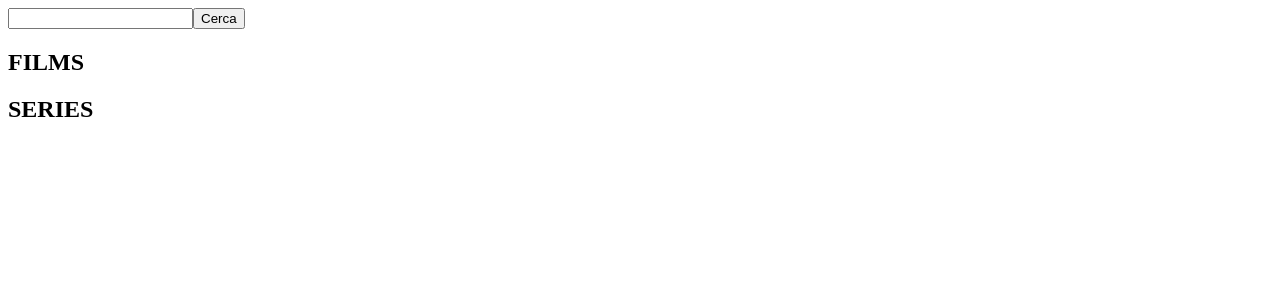
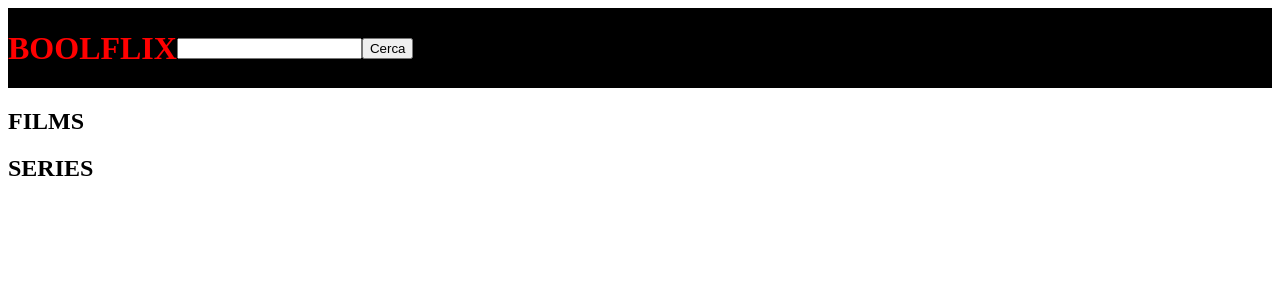
Before and after one commit to Aleandro2119/vue-boolflix, a Vue app: page / in a window 1280 px wide. Shown: the top 300 px of the page. Built offline with nearby package versions, Linux system fonts and the light colour scheme.

Commit message:
Add header style

```diff
--- a/src/components/Header.vue
+++ b/src/components/Header.vue
@@ -1,15 +1,12 @@
 <template>
   <header>
-    <div>
-      <div>
+    <h1>BOOLFLIX</h1>
     <input v-model.trim="query" type="text" /><button
       type="button"
       @click="getSearch"
     >
       Cerca
     </button>
-      </div>
-    </div>
   </header>
 </template>
 
@@ -30,5 +27,15 @@ export default {
 };
 </script>
 
-<style>
+<style lang="scss" scoped>
+header {
+  background-color: #000000;
+  height: 80px;
+  display: flex;
+  align-items: center;
+
+  h1 {
+    color: red;
+  }
+}
 </style>
```
Lines whose indentation alone changed are shown as unchanged.
